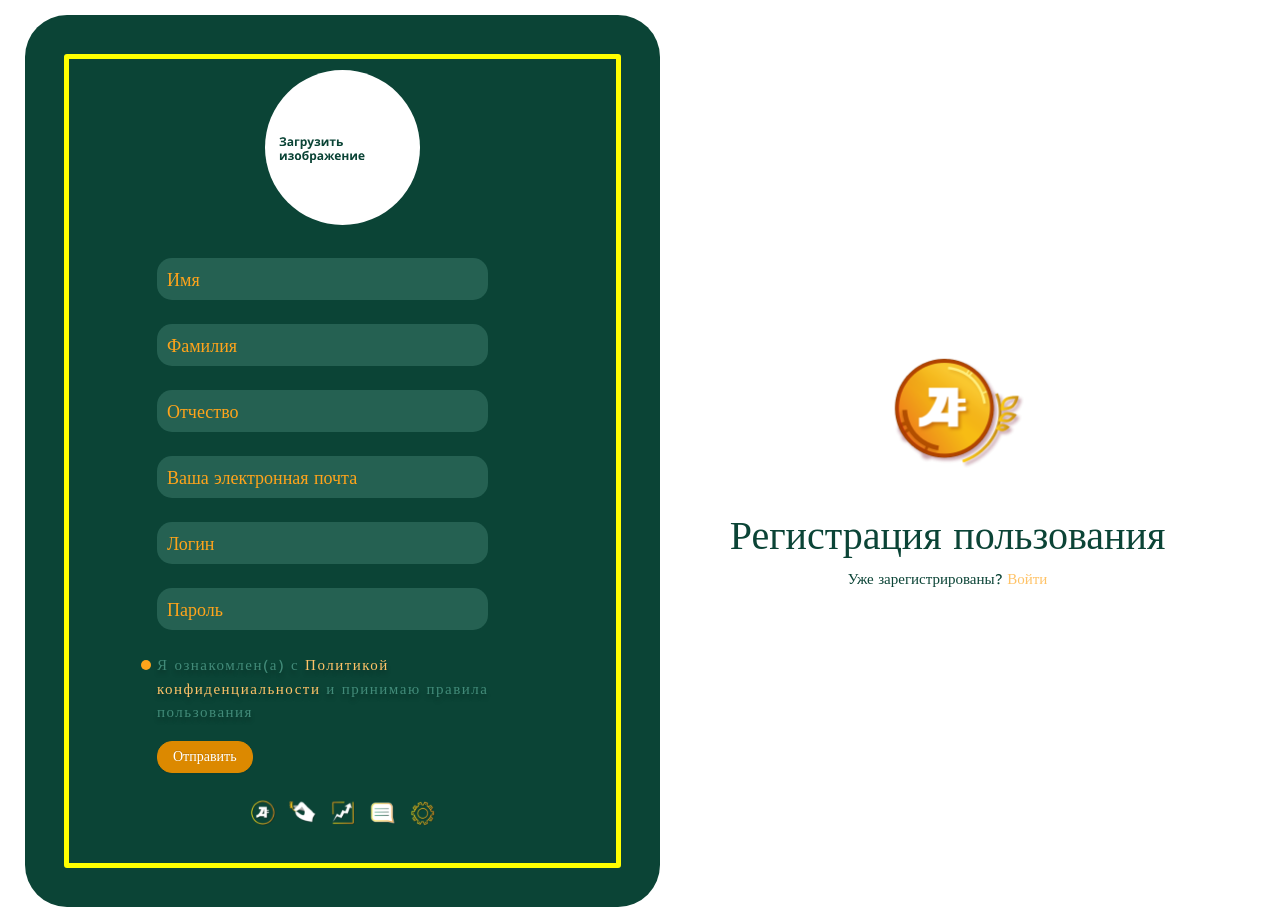
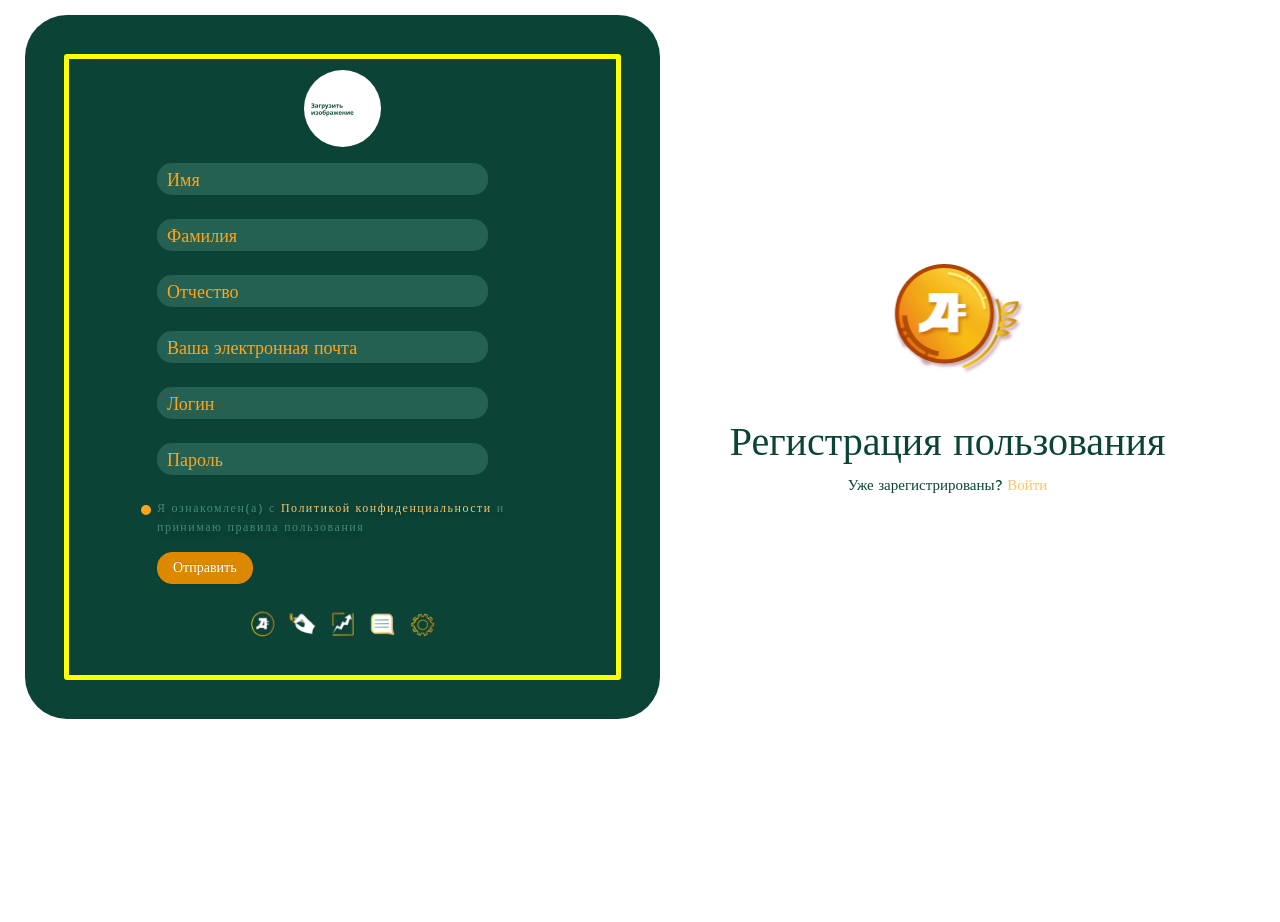
Before and after one commit to vtochenyy/AversysFE, a React (Create React App) app: page /register in a window 1280 px wide. After the commit the page ends 800 px from the top, so only its background shows below. Built offline with nearby package versions, Linux system fonts and the light colour scheme; the HTML template or start-up script is replaced by a standard one.

Commit message:
adaptive

```diff
--- a/src/pages/personalArea/style.module.scss
+++ b/src/pages/personalArea/style.module.scss
@@ -1,7 +1,7 @@
 .pageStructure {
   display: flex;
   width: 100%;
-  padding: 87px 124px 100px 104px;
+  padding: 15px 124px 0 104px;
   justify-content: space-around;
 }
 .lastActivitiesBlock {
@@ -24,8 +24,12 @@
 .userInfoBlock {
   padding: 20px 30px 10px;
   width: 100%;
+  display: flex;
+  flex-direction: column;
+  flex-wrap: nowrap;
   max-width: 580px;
   border-radius: 38px;
+  align-items: center;
   background-color: #256152;
   text-align: center;
 }
@@ -34,6 +38,7 @@
   font-family: "Sen";
   color: #ffa41b;
 }
+
 .userInfoBlock h2 {
   font-size: 28px;
   line-height: 40px;
@@ -43,13 +48,13 @@
   color: #ffa41b;
 }
 .userInfoBlock > img {
-  width: 295px;
+  height: 25vh;
   margin: 29px 0 43px 0;
 }
 .userInfoBlock p {
   font-size: 24px;
   font-family: "Sen";
   color: #ffa41b;
-  margin: 0 0 5px 0;
+  margin: 0 0 15px 0;
   font-style: normal;
 }
--- a/src/pages/register/style.module.scss
+++ b/src/pages/register/style.module.scss
@@ -17,21 +17,24 @@
   display: flex;
   margin: 0 auto;
   width: 635px;
+  height: auto;
   padding: 55px 0 55px;
   flex-direction: column;
   align-items: center;
 }
 .inputBlockContent form {
-  margin: 33px 0 0;
+  margin: 2vh 0 0;
+}
+.inputBlockContent img {
+  width: 6vw;
 }
 .inputBlockContent input {
-  height: 42px;
+  height: 4vh;
   color: #ffa41b;
   padding: 0 10px;
   font-size: 20px;
   width: 331px;
   background-color: #256152;
-  // margin: 0 0 32px 0;
   border-radius: 15px;
   border: none;
 }
@@ -41,12 +44,13 @@
 }
 .inputBlockContent button {
   border-radius: 15px;
+  height: 4vh;
 }
 .politicBlock {
   width: 100%;
   max-width: 371px;
   color: #428b79;
-  font-size: 15px;
+  font-size: 1.5vh;
   letter-spacing: 1.5px;
   text-shadow: 0px 4px 4px rgba(0, 0, 0, 0.25);
   margin: 16px 0;
```
